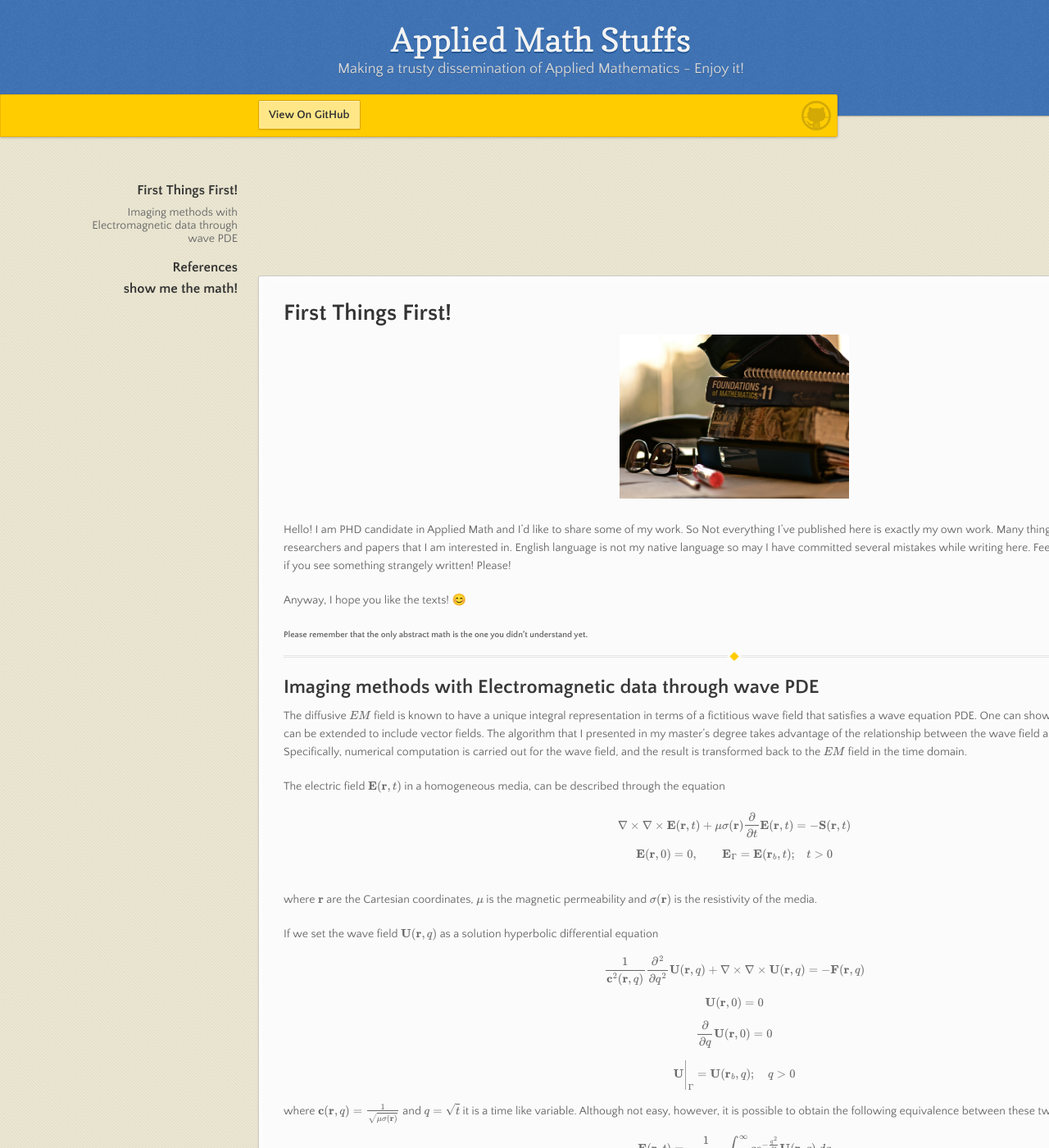
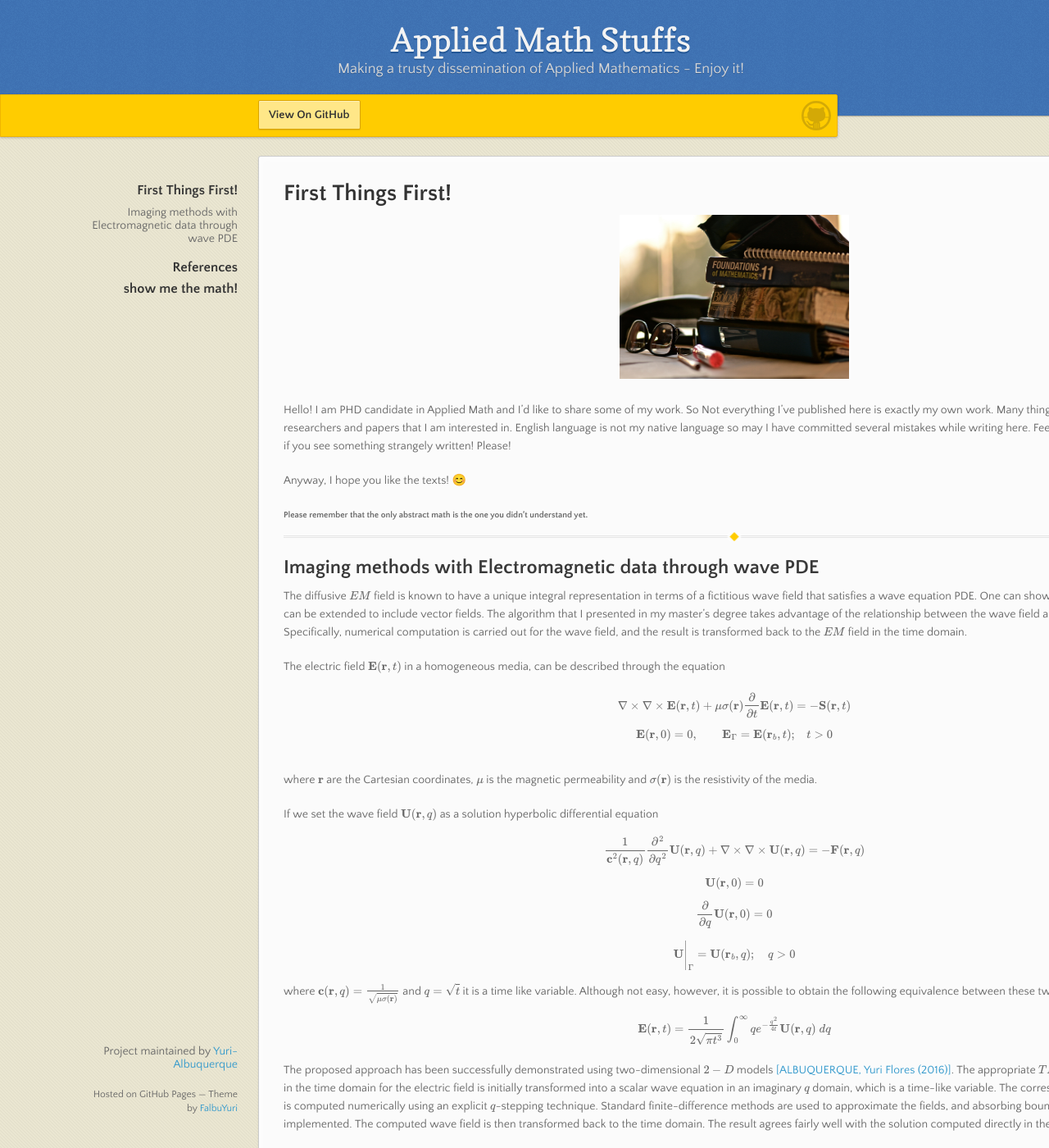
Before and after one commit to Yuri-Albuquerque/yuri_blog, a Jekyll site: the page built from index.md, in a window 1280 px wide and 1400 px high. Shown: the whole window at 82% size. Built offline with Jekyll 4.4.1, drawn with Linux system fonts in a browser that asks for light colours; emoji names are drawn with the system emoji font; formulas are drawn with MathJax 3; our own code applies the rules of GitHub Pages for plain Markdown files.

Commit message:
topics section fixed

```diff
--- a/_sass/jekyll-theme-leap-day.scss
+++ b/_sass/jekyll-theme-leap-day.scss
@@ -290,8 +290,7 @@
 
 nav {
   width: 230px;
-  // position: fixed;
-  position: relative;
+  position: fixed;
   top: 220px;
   left:50%;
   margin-left:-580px;
@@ -346,8 +345,7 @@
 
 footer {
   width:180px;
-  // position: fixed;
-  position: relative;
+  position: fixed;
   left:50%;
   margin-left:-530px;
   bottom:20px;
```
